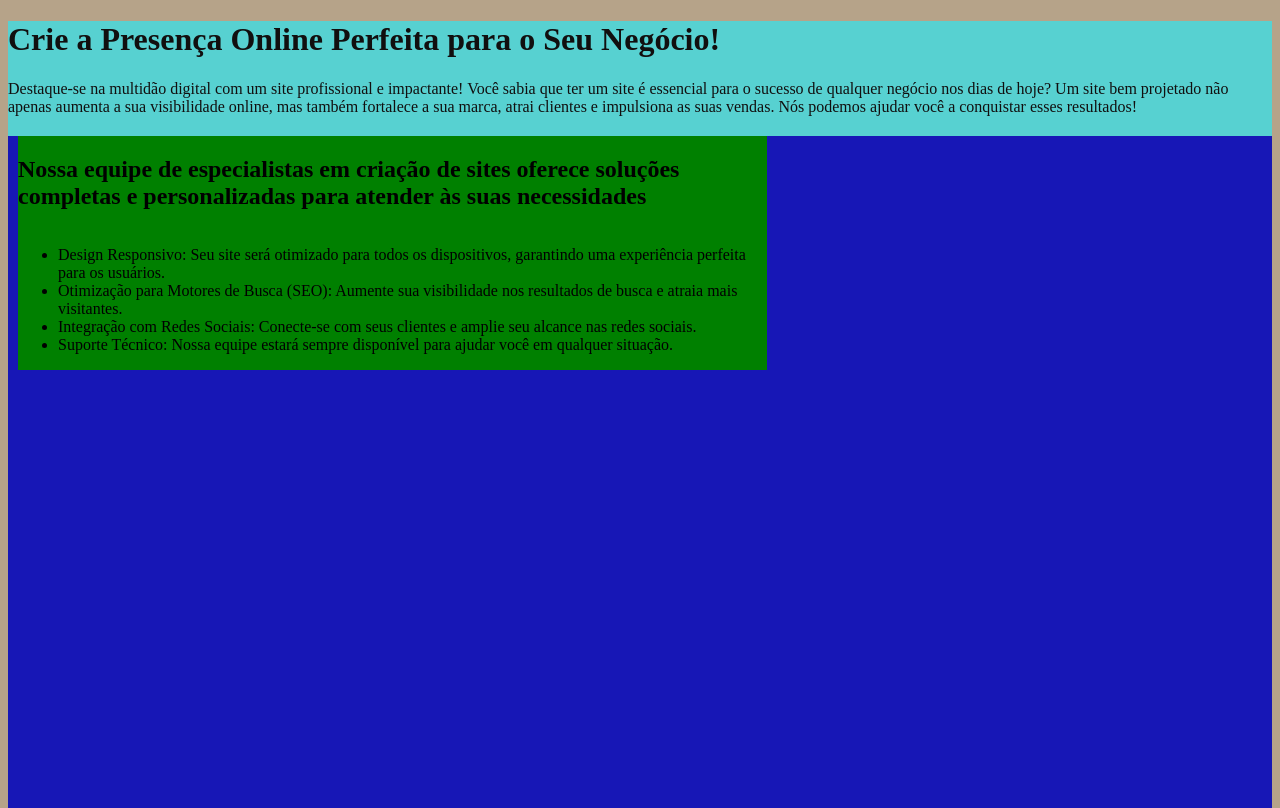
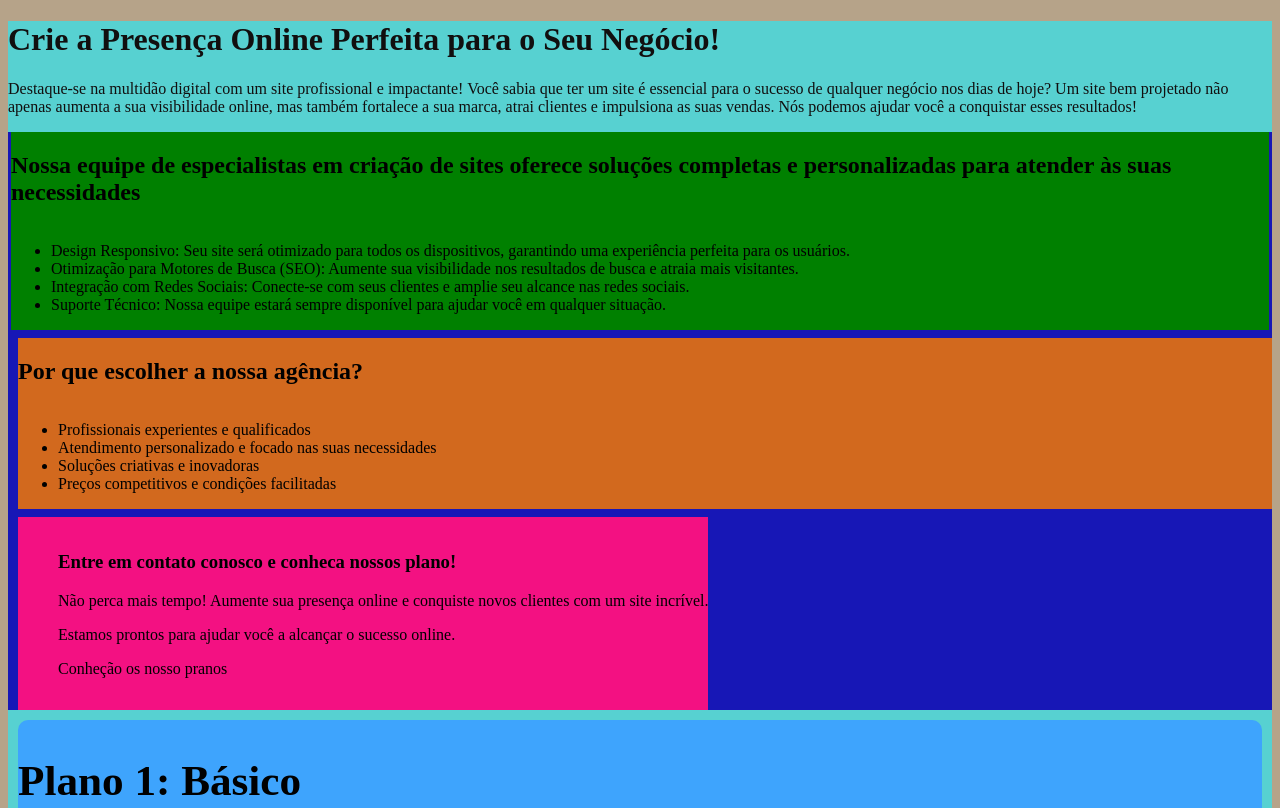
Before and after one commit to wilhame14/Presen-a-Online, a plain HTML site: page index.html in a window 1280 px wide. Shown: the top 808 px of the page. Drawn offline with Linux system fonts and the light colour scheme.

Commit message:
resbomsivel 15

```diff
--- a/resbomsivel.css
+++ b/resbomsivel.css
@@ -50,11 +50,11 @@ flex-wrap: wrap;
 .descricao{
     display: inline;
    display: grid;
-width: auto;
+white-space: 100px;
     background-color: green;
-    height: 25%;/*altura*/
+    height: auto;/*altura*/
     margin-top: 20px;/**/
-    margin-left:10px;/**/
+    margin: 3px;/**/
 }
 .descricao-2{
     display: inline;
--- a/style.css
+++ b/style.css
@@ -7,7 +7,7 @@ html{
   margin: 505px;
 }
 header{
-  background-color: aliceblue;
+  background-color: rgb(144, 195, 240);
   display: flex;
   display: flow-root;
   height: 500px;
```
